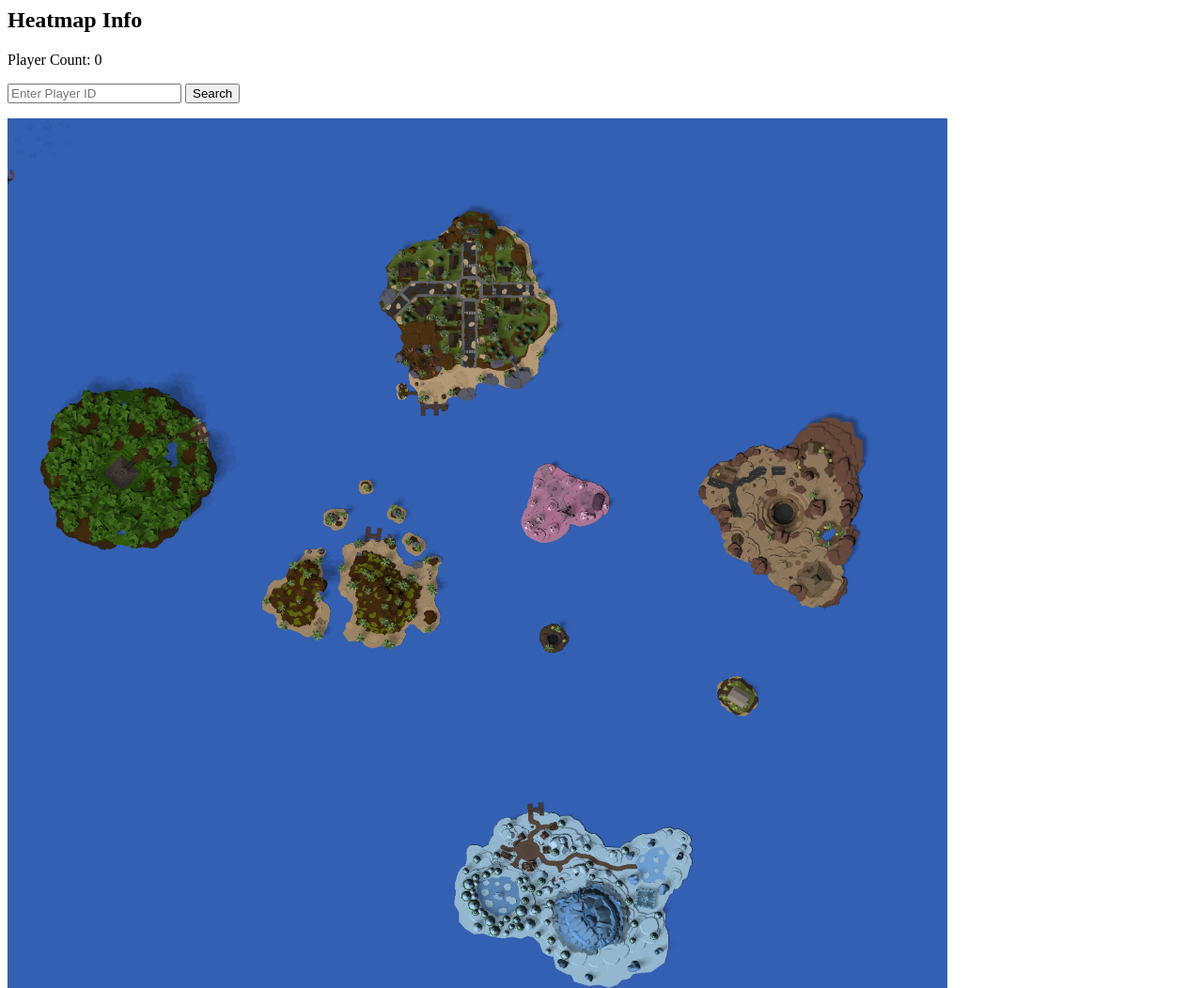
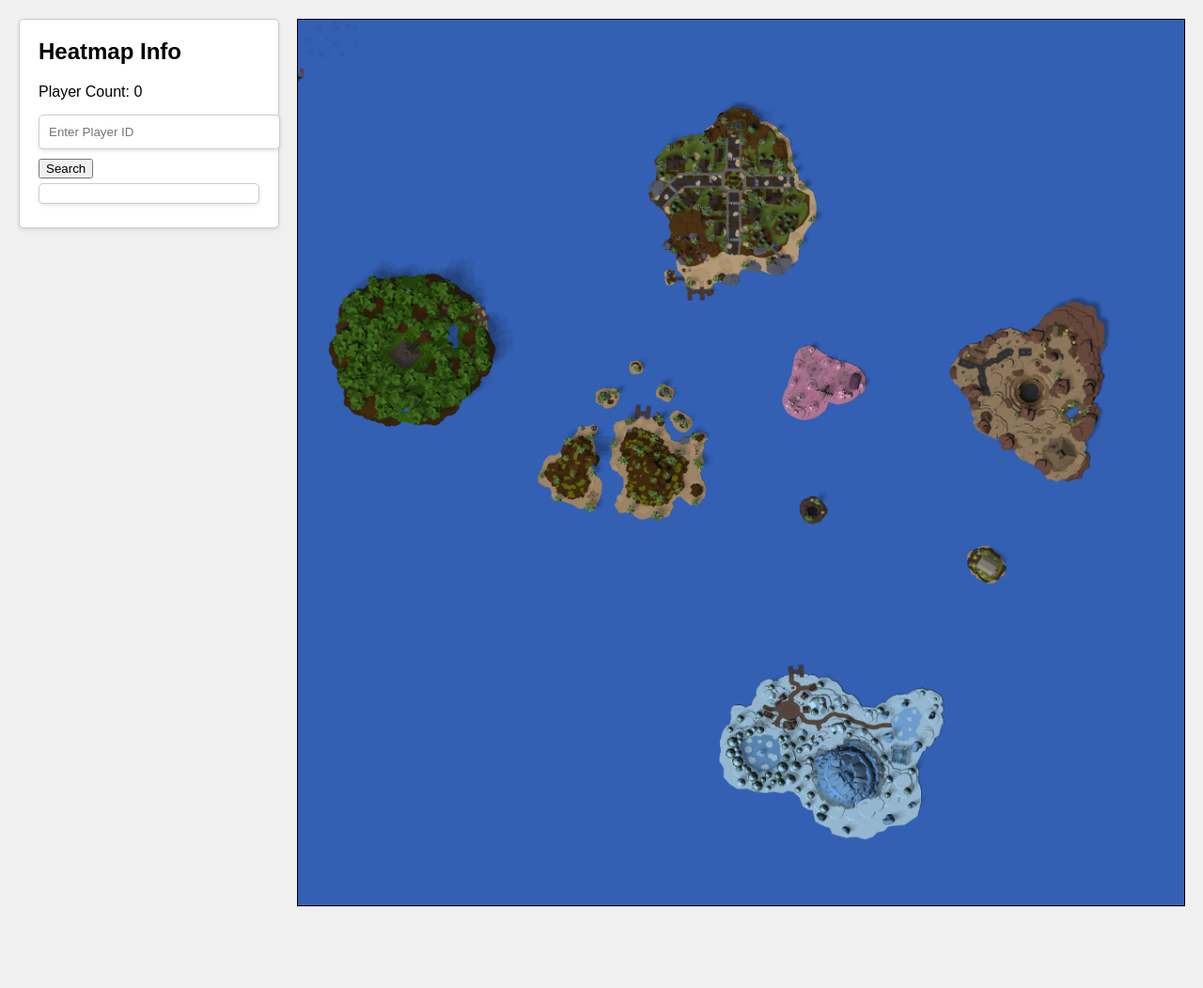
Before and after one commit to PablitoTheChicken/Heatmap, a website: page Heatmap.html in a window 1280 px wide. Shown: the top 1052 px of the page at 94% size. After the commit the page ends 985 px from the top, so only its background shows below. Drawn offline with Linux system fonts and the light colour scheme; files that its build step writes are made by us from their sources; no server answers; animation ran at ten frames a second; files whose address does not match are found by name.

Commit message:
Update Heatmap.html

```diff
--- a/Heatmap.html
+++ b/Heatmap.html
@@ -1,3 +1,11 @@
+<!DOCTYPE html>
+<html lang="en">
+<head>
+    <meta charset="UTF-8">
+    <meta name="viewport" content="width=device-width, initial-scale=1.0">
+    <title>Heatmap</title>
+    <link rel="stylesheet" href="styles.css">
+</head>
 <body>
     <div id="sidebar">
         <h2>Heatmap Info</h2>
@@ -193,29 +201,21 @@
             await fetchHeatmapData();
         }
 
-        function animate(timestamp) {
-            if (!start) start = timestamp;
-            const progress = timestamp - start;
-            lerpFactor = progress / 10000; // 10 seconds
-
-            if (lerpFactor > 1) {
-                lerpFactor = 1;
-                start = null; // Reset start time for the next animation cycle
-            }
-
+        function animate() {
+            lerpFactor += 0.1;
+            if (lerpFactor > 1) lerpFactor = 1;
             const interpolatedData = interpolateHeatmapData(lerpFactor);
             drawHeatmap(interpolatedData);
             requestAnimationFrame(animate);
         }
 
-        let start = null;
         const canvas = document.getElementById('heatmapCanvas');
         canvas.addEventListener('click', showPlayerInfo);
 
         mapImage.onload = () => {
             setInterval(updateHeatmap, 10000); // Update heatmap every 10 seconds
             updateHeatmap(); // Initial update
-            requestAnimationFrame(animate); // Start animation loop
+            animate(); // Start animation loop
         };
     </script>
 </body>
```
